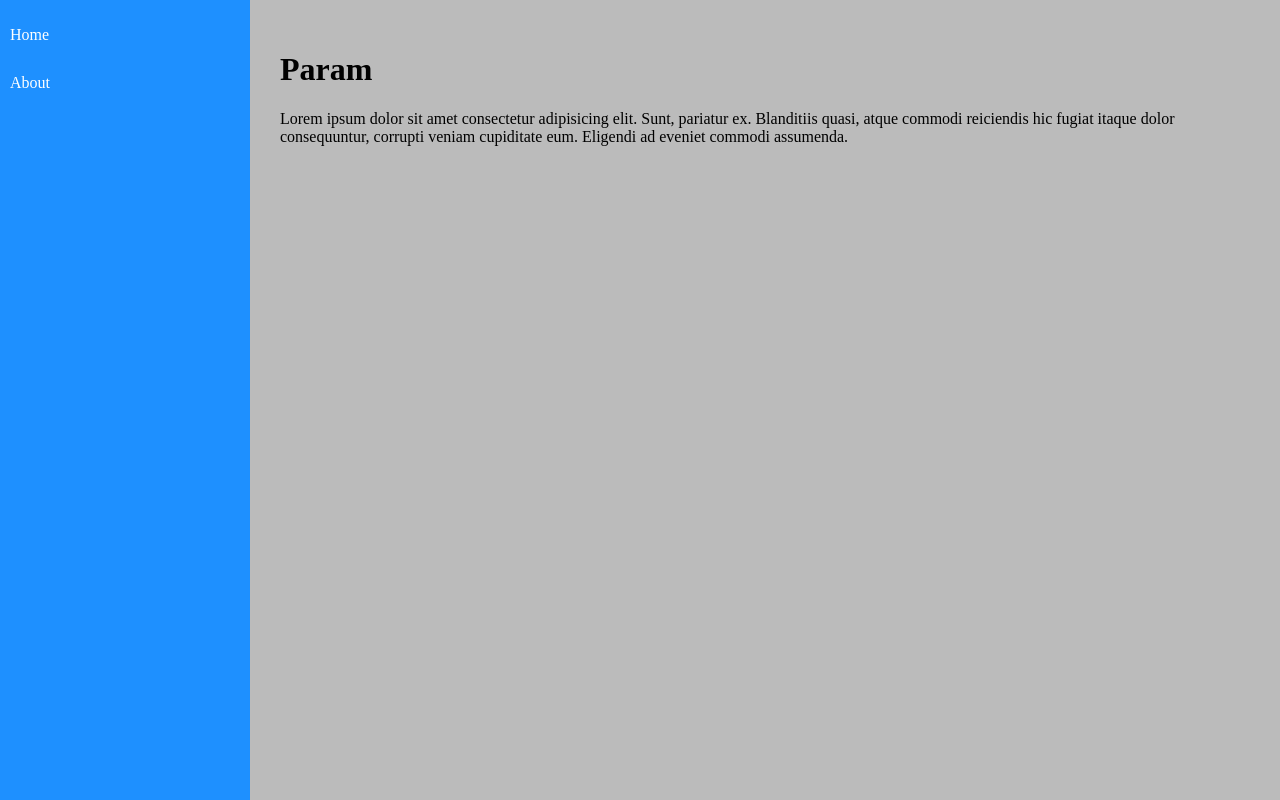
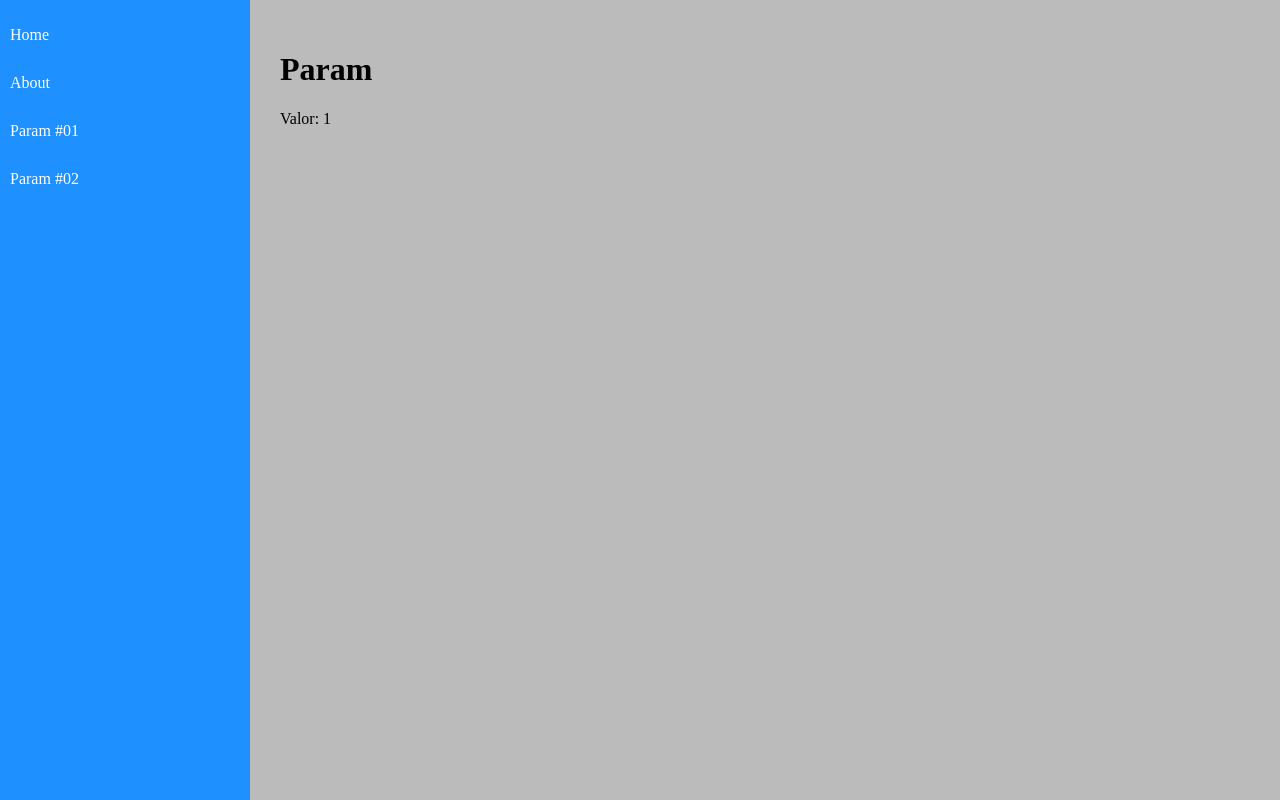
Before and after one commit to FlavioRoberto/react-routes, a React (Create React App) app: page /param/1 in a window 1280 px wide. Built offline with nearby package versions, Linux system fonts and the light colour scheme.

Commit message:
feat: created route with parameter

```diff
--- a/src/components/layout/content.jsx
+++ b/src/components/layout/content.jsx
@@ -5,7 +5,7 @@ import Param from "../../views/examples/param";
 import Home from "../../views/examples/home";
 import NotFound from "../../views/examples/not-found";
 
-const Content = (props) => {
+const Content = () => {
     return (
         <main className="content">
             <Routes>
--- a/src/components/layout/menu.jsx
+++ b/src/components/layout/menu.jsx
@@ -12,6 +12,12 @@ const Menu = (props) => {
                     <li>
                         <Link to="/about">About</Link>
                     </li>
+                    <li>
+                        <Link to="/param/1">Param #01</Link>
+                    </li>
+                    <li>
+                        <Link to="/param/2">Param #02</Link>
+                    </li>
                 </ul>
             </nav>
         </aside>
--- a/src/views/examples/param.jsx
+++ b/src/views/examples/param.jsx
@@ -1,12 +1,13 @@
+import { useParams } from "react-router-dom";
+
 const Param = () => {
+    const { id } = useParams();
+
     return (
         <div className="Param">
             <h1>Param</h1>
             <p>
-        Lorem ipsum dolor sit amet consectetur adipisicing elit. Sunt, pariatur
-        ex. Blanditiis quasi, atque commodi reiciendis hic fugiat itaque dolor
-        consequuntur, corrupti veniam cupiditate eum. Eligendi ad eveniet
-        commodi assumenda.
+                Valor: {id}
             </p>
         </div>
     );
```
Lines whose indentation alone changed are shown as unchanged.
